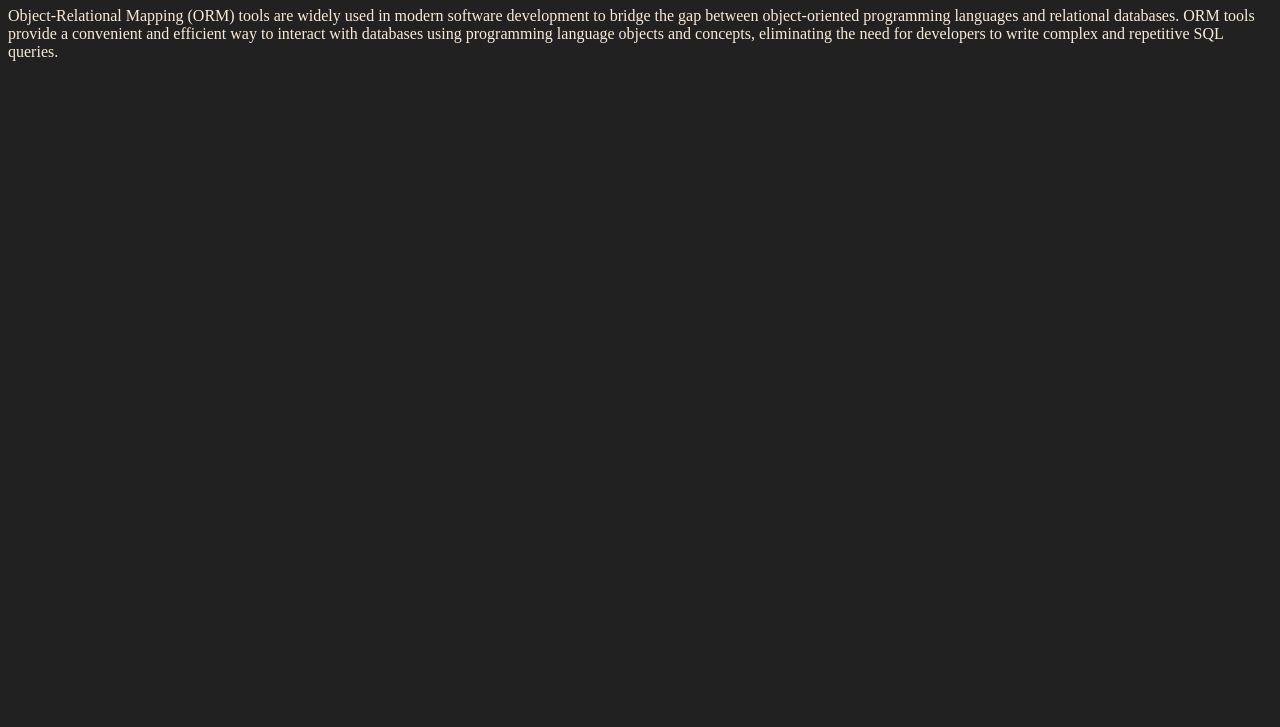
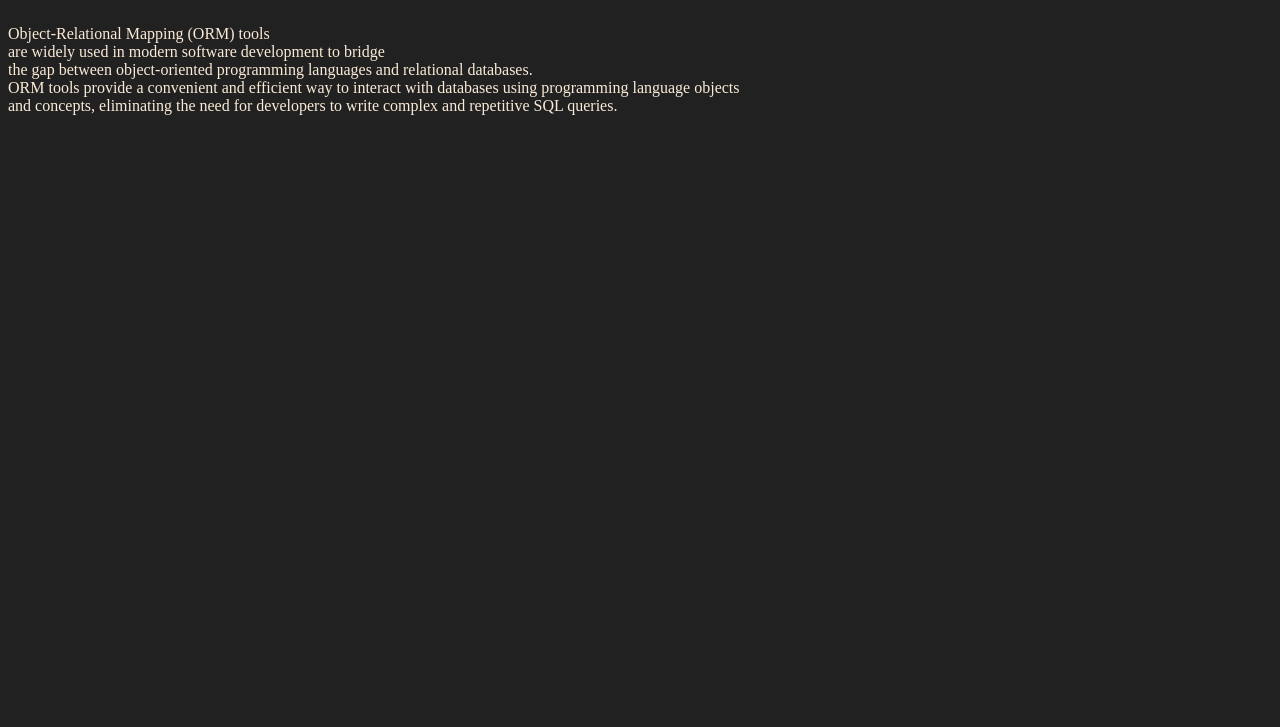
Before and after one commit to AtaUlMohsin900/javascript, a plain HTML site: page 05_intermediate/dom.html in a window 1280 px wide. Shown: the part 73-800 px from the top of the page. Drawn offline with Linux system fonts and the light colour scheme.

Commit message:
new_update

```diff
--- a/05_intermediate/dom.html
+++ b/05_intermediate/dom.html
@@ -1,23 +1,28 @@
 <!DOCTYPE html>
 <html lang="en">
+
 <head>
     <meta charset="UTF-8">
     <meta name="viewport" content="width=device-width, initial-scale=1.0">
     <title>Document Object Model</title>
     <style>
-        .bg-black{
-            background-color:#212121;
-            color:antiquewhite;
+        .bg-black {
+            background-color: #212121;
+            color: antiquewhite;
         }
     </style>
 </head>
-<body class ="bg-black">
-    <div >
+
+<body class="bg-black">
+    <div>
         <h1 class="heading">Document Object Model</h1>
-        <p id="para">Object-Relational Mapping (ORM) tools are widely used in modern software development to bridge the gap between
-           object-oriented programming languages and relational databases. ORM tools provide a convenient and efficient
-           way to interact with databases using programming language objects and concepts, eliminating the need for
-           developers to write complex and repetitive SQL queries.</p>
+        <br id="para">Object-Relational Mapping (ORM) tools </br>
+        are widely used in modern software development to bridge </br>the gap between
+        object-oriented programming languages and relational databases.</br> ORM tools provide a convenient and
+        efficient
+        way to interact with databases using programming language objects </br>and concepts, eliminating the need for
+        developers to write complex and repetitive SQL queries.</p>
     </div>
 </body>
+
 </html>
```
